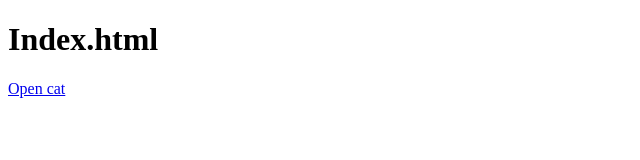
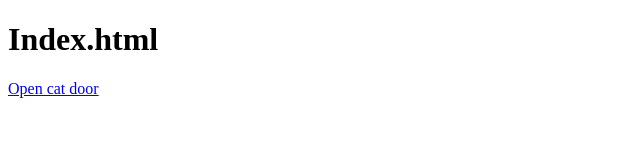
Before and after one commit to TymofiiOstapchuk/training_u1, a plain HTML site: page trainig_github/index.html in a window 1280 px wide. Shown: the full height of the page, 0-640 px from the left. Drawn offline with Linux system fonts and the light colour scheme.

Commit message:
add door

```diff
--- a/trainig_github/index.html
+++ b/trainig_github/index.html
@@ -7,6 +7,6 @@
   </head>
   <body>
     <h1>Index.html</h1>
-    <p><a href="cat.html">Open cat</a></p>
+    <p><a href="cat.html">Open cat door</a></p>
   </body>
 </html>
```
